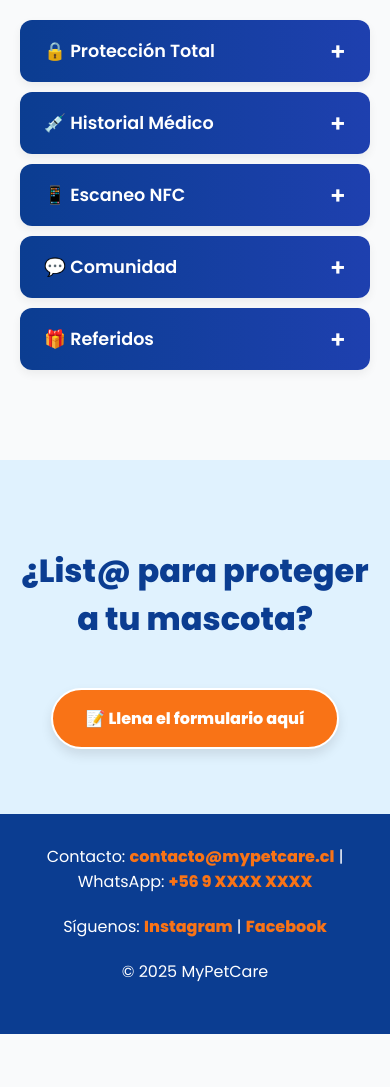
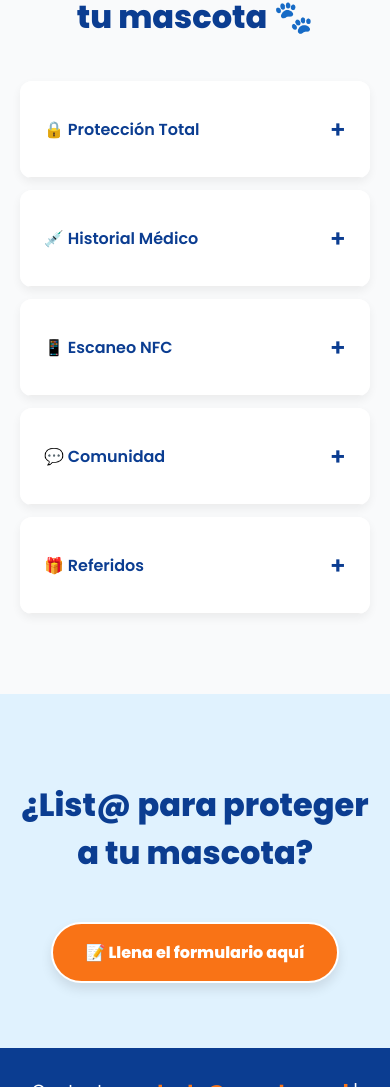
Before and after one commit to Namg52025/mypetcare, a plain HTML site: page index.html in a window 390 px wide. Shown: the part 913-2000 px from the top of the page. Before the commit the page ends 1947 px from the top, so only its background shows below. Drawn offline with Linux system fonts and the light colour scheme.

Commit message:
modifications

```diff
--- a/index.html
+++ b/index.html
@@ -10,7 +10,6 @@
 <body>
 
   <header>
-    <div class="overlay"></div>
     <img src="https://mypetcarecl.wordpress.com/wp-content/uploads/2025/04/logo_mypetcare_mejorado.png" alt="Logo MyPetCare">
     <h1>Protegemos lo que más amas</h1>
     <p>Con tecnología NFC, conecta a tu mascota con su perfil digital, médico y de contacto. Si se pierde, ¡la encontrarán más rápido que nunca! También ayudamos a veterinarias y petshops a digitalizar su negocio y atraer más clientes.</p>
@@ -20,87 +19,69 @@
     </div>
   </header>
 
-  <!-- DUEÑOS -->
+  <!-- Dueños -->
   <section id="benefits-owner">
     <h2>Beneficios para ti y tu mascota 🐾</h2>
     <div class="accordion">
       <div class="accordion-item" onclick="toggleAccordion(this)">
         <div class="accordion-title">🔒 Protección Total</div>
-        <div class="accordion-content">
-          Escanea el collar y accede al perfil de tu mascota con datos de contacto, salud y ubicación.
-        </div>
+        <div class="accordion-content">Escanea el collar y accede al perfil de tu mascota con datos de contacto, salud y ubicación.</div>
       </div>
       <div class="accordion-item" onclick="toggleAccordion(this)">
         <div class="accordion-title">💉 Historial Médico</div>
-        <div class="accordion-content">
-          Guarda y consulta vacunas y tratamientos desde cualquier celular.
-        </div>
+        <div class="accordion-content">Guarda y consulta vacunas y tratamientos desde cualquier celular.</div>
       </div>
       <div class="accordion-item" onclick="toggleAccordion(this)">
         <div class="accordion-title">📱 Escaneo NFC</div>
-        <div class="accordion-content">
-          Acerca cualquier smartphone al collar NFC y listo. Sin apps, sin complicaciones.
-        </div>
+        <div class="accordion-content">Acerca cualquier smartphone al collar NFC y listo. Sin apps, sin complicaciones.</div>
       </div>
       <div class="accordion-item" onclick="toggleAccordion(this)">
         <div class="accordion-title">💬 Comunidad</div>
-        <div class="accordion-content">
-          Accede a descuentos en servicios y tiendas asociadas a MyPetCare.
-        </div>
+        <div class="accordion-content">Accede a descuentos en servicios y tiendas asociadas a MyPetCare.</div>
       </div>
       <div class="accordion-item" onclick="toggleAccordion(this)">
         <div class="accordion-title">🎁 Referidos</div>
-        <div class="accordion-content">
-          Invita a amigos y gana collares, atención veterinaria y premios exclusivos.
-        </div>
+        <div class="accordion-content">Invita a amigos y gana collares, atención veterinaria y premios exclusivos.</div>
       </div>
     </div>
   </section>
 
-  <!-- VETERINARIAS / PETSHOPS -->
+  <!-- Veterinarias / Petshops -->
   <section id="benefits-ally" class="hidden">
     <h2>Beneficios para tu negocio 🚀</h2>
     <div class="accordion">
       <div class="accordion-item" onclick="toggleAccordion(this)">
         <div class="accordion-title">🤝 Más Clientes</div>
-        <div class="accordion-content">
-          Fideliza dueños de mascotas con tecnología útil y experiencia digital.
-        </div>
+        <div class="accordion-content">Fideliza dueños de mascotas con tecnología útil y experiencia digital.</div>
       </div>
       <div class="accordion-item" onclick="toggleAccordion(this)">
         <div class="accordion-title">📍 Publicidad Local</div>
-        <div class="accordion-content">
-          Aparece como aliado destacado en los perfiles de mascotas cercanas.
-        </div>
+        <div class="accordion-content">Aparece como aliado destacado en los perfiles de mascotas cercanas.</div>
       </div>
       <div class="accordion-item" onclick="toggleAccordion(this)">
         <div class="accordion-title">💰 Ingresos Extra</div>
-        <div class="accordion-content">
-          Gana por cada collar vendido en tu clínica o tienda.
-        </div>
+        <div class="accordion-content">Gana por cada collar vendido en tu clínica o tienda.</div>
       </div>
       <div class="accordion-item" onclick="toggleAccordion(this)">
         <div class="accordion-title">🎯 Suscripción Gratuita</div>
-        <div class="accordion-content">
-          Cumple metas y obtén beneficios sin pagar mensualidad.
-        </div>
+        <div class="accordion-content">Cumple metas y obtén beneficios sin pagar mensualidad.</div>
       </div>
       <div class="accordion-item" onclick="toggleAccordion(this)">
         <div class="accordion-title">🚀 Promociones</div>
-        <div class="accordion-content">
-          Participa en campañas digitales y visibilidad en redes sociales.
-        </div>
+        <div class="accordion-content">Participa en campañas digitales y visibilidad en redes sociales.</div>
       </div>
     </div>
   </section>
 
+  <!-- CTA -->
   <section class="cta" id="cta-section">
     <h2 id="cta-text">¿List@ para proteger a tu mascota?</h2>
     <a href="https://forms.gle/gJkWfisn9NQEF78M6" id="cta-button" class="btn large" target="_blank">📝 Llena el formulario aquí</a>
   </section>
 
+  <!-- Footer -->
   <footer>
-    <p>Contacto: <a href="mailto:contacto@mypetcare.cl">contacto@mypetcare.cl</a> | WhatsApp: <a href="#">+56 9 XXXX XXXX</a></p>
+    <p>Contacto: <a href="mailto:contacto@mypetcare.cl">contacto@mypetcare.cl</a> | WhatsApp: +56 9 XXXX XXXX</p>
     <p>Síguenos: <a href="#">Instagram</a> | <a href="#">Facebook</a></p>
     <p>&copy; 2025 MyPetCare</p>
   </footer>
--- a/script.js
+++ b/script.js
@@ -20,7 +20,9 @@ function switchView(view) {
 }
 
 function toggleAccordion(el) {
-  el.classList.toggle('open');
+  const isOpen = el.classList.contains('open');
+  document.querySelectorAll('.accordion-item').forEach(item => item.classList.remove('open'));
+  if (!isOpen) el.classList.add('open');
 }
 
 document.addEventListener('DOMContentLoaded', () => switchView('owner'));
--- a/styles.css
+++ b/styles.css
@@ -10,8 +10,6 @@ header {
   color: white;
   text-align: center;
   padding: 100px 20px;
-  position: relative;
-  overflow: hidden;
 }
 
 header img {
@@ -63,38 +61,42 @@ h2 {
   color: #0b3d91;
 }
 
+/* Acordeón */
 .accordion {
   max-width: 700px;
   margin: 0 auto;
   text-align: left;
+  display: flex;
+  flex-direction: column;
+  gap: 12px;
 }
 
 .accordion-item {
-  background: #fff;
-  margin-bottom: 10px;
+  background: #ffffff;
   border-radius: 12px;
-  box-shadow: 0 4px 10px rgba(0,0,0,0.06);
+  box-shadow: 0 4px 10px rgba(0, 0, 0, 0.06);
   overflow: hidden;
-  cursor: pointer;
   transition: all 0.3s ease;
 }
 
 .accordion-title {
   padding: 18px 24px;
   font-weight: 600;
-  background: linear-gradient(to right, #0b3d91, #1e40af);
-  color: #fff;
+  background: #ffffff;
+  color: #0b3d91;
   font-size: 1rem;
   position: relative;
+  border-bottom: 1px solid #eee;
+  cursor: pointer;
+  min-height: 60px;
+  display: flex;
+  align-items: center;
+  justify-content: space-between;
 }
 
 .accordion-title::after {
   content: "+";
-  position: absolute;
-  right: 24px;
   font-size: 1.5rem;
-  top: 50%;
-  transform: translateY(-50%);
   transition: transform 0.3s ease;
 }
 
@@ -104,18 +106,20 @@ h2 {
 
 .accordion-content {
   max-height: 0;
-  padding: 0 24px;
   overflow: hidden;
-  font-size: 0.95rem;
   background-color: #f1f5f9;
   transition: max-height 0.4s ease, padding 0.4s ease;
+  padding: 0 24px;
+  font-size: 0.95rem;
+  line-height: 1.5;
 }
 
 .accordion-item.open .accordion-content {
-  max-height: 300px;
   padding: 16px 24px;
+  max-height: 200px;
 }
 
+/* CTA */
 .cta {
   background: #e0f2fe;
   padding: 60px 20px;
@@ -129,7 +133,7 @@ h2 {
   border-radius: 40px;
   font-size: 1rem;
   text-decoration: none;
-  box-shadow: 0 6px 12px rgba(0,0,0,0.1);
+  box-shadow: 0 6px 12px rgba(0, 0, 0, 0.1);
   display: inline-block;
   transition: all 0.3s ease;
 }
@@ -138,6 +142,7 @@ h2 {
   background-color: #ea580c;
 }
 
+/* Footer */
 footer {
   background: #0b3d91;
   color: white;
@@ -154,17 +159,3 @@ footer a {
 .hidden {
   display: none;
 }
-
-@media (max-width: 768px) {
-  .accordion-title {
-    font-size: 1.1rem;
-  }
-
-  h1 {
-    font-size: 2rem;
-  }
-
-  p {
-    font-size: 1rem;
-  }
-}
```
